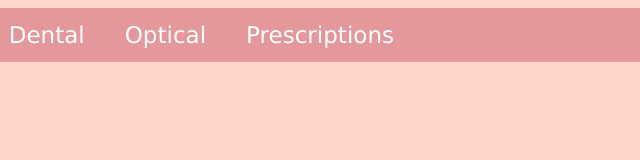
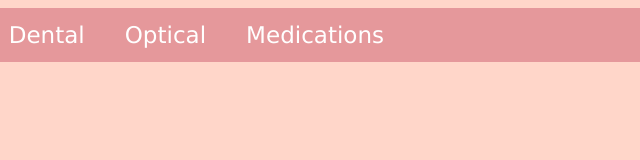
Before and after one commit to daniellegillai/devfest, a plain HTML site: page website/pages/dental.html in a window 1280 px wide. Shown: the full height of the page, 208-848 px from the left. Drawn offline with Linux system fonts and the light colour scheme.

Commit message:
changed prescriptions to medications

```diff
--- a/website/pages/dental.html
+++ b/website/pages/dental.html
@@ -13,7 +13,7 @@
             <li><a href="hub.html">Hub</a></li>
             <li><a href="dental.html">Dental</a></li>
             <li><a href="optical.html">Optical</a></li>
-            <li><a href="prescriptions.html">Prescriptions</a></li>
+            <li><a href="medications.html">Medications</a></li>
         </ul>
         <img src="images/logo.png" alt="logo" id="logo" class="nav-logo">
     </nav>
```
Also changed, not shown: website/pages/hub.html (+1 -1 lines), website/pages/medications.html (renamed from website/pages/prescriptions.html, +1 -1 lines), website/pages/optical.html (+1 -1 lines).
